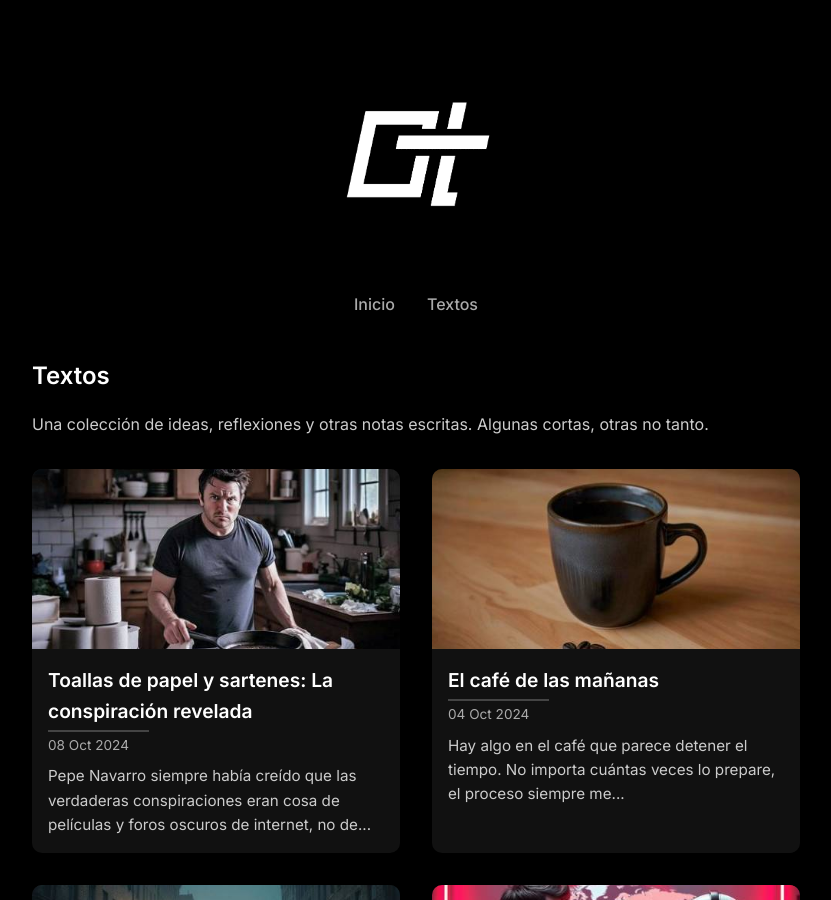
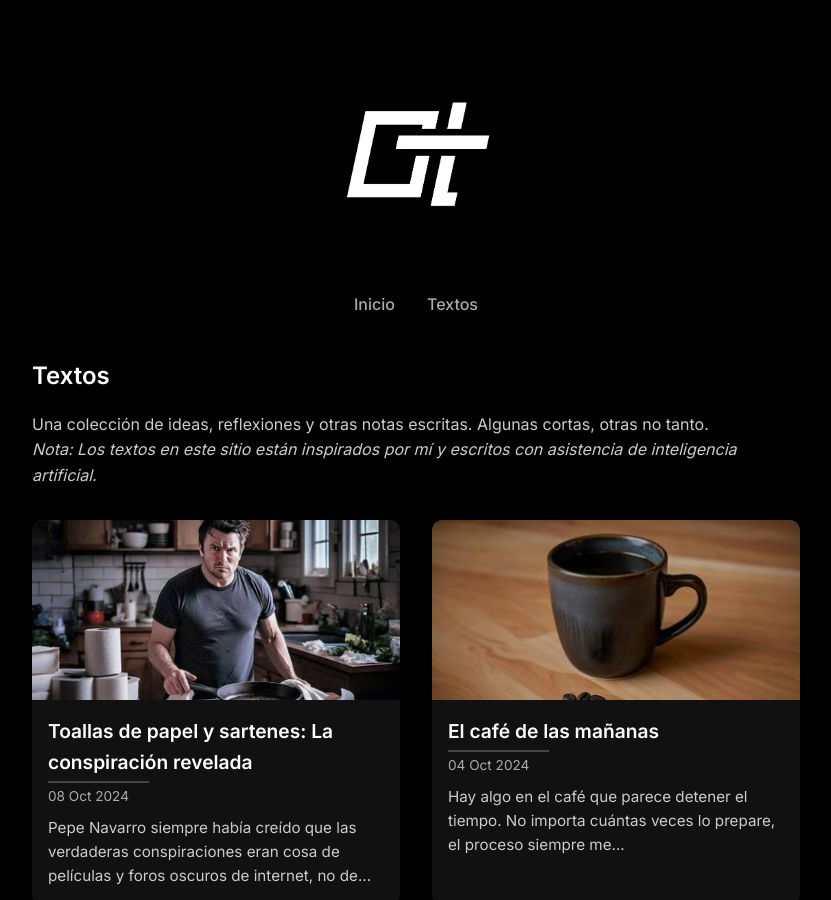
Before and after one commit to oscarttalavera/oscartalavera.com, a Jekyll site: the page built from textos.md, in a window 1280 px wide and 900 px high. Shown: the whole window, without its empty margins (224-1055 px from the left). Built offline with Jekyll 4.4.1, drawn with Linux system fonts in a browser that asks for light colours.

Commit message:
Update textos.md

```diff
--- a/textos.md
+++ b/textos.md
@@ -7,6 +7,7 @@ permalink: /textos
 <section class="section">
   <h1>Textos</h1>
   <p class="intro-text">Una colección de ideas, reflexiones y otras notas escritas. Algunas cortas, otras no tanto.</p>
+  <p class="ai-note"><em>Nota: Los textos en este sitio están inspirados por mí y escritos con asistencia de inteligencia artificial.</em></p>
 
   <div class="grid-posts">
     {% for post in site.posts %}
```
